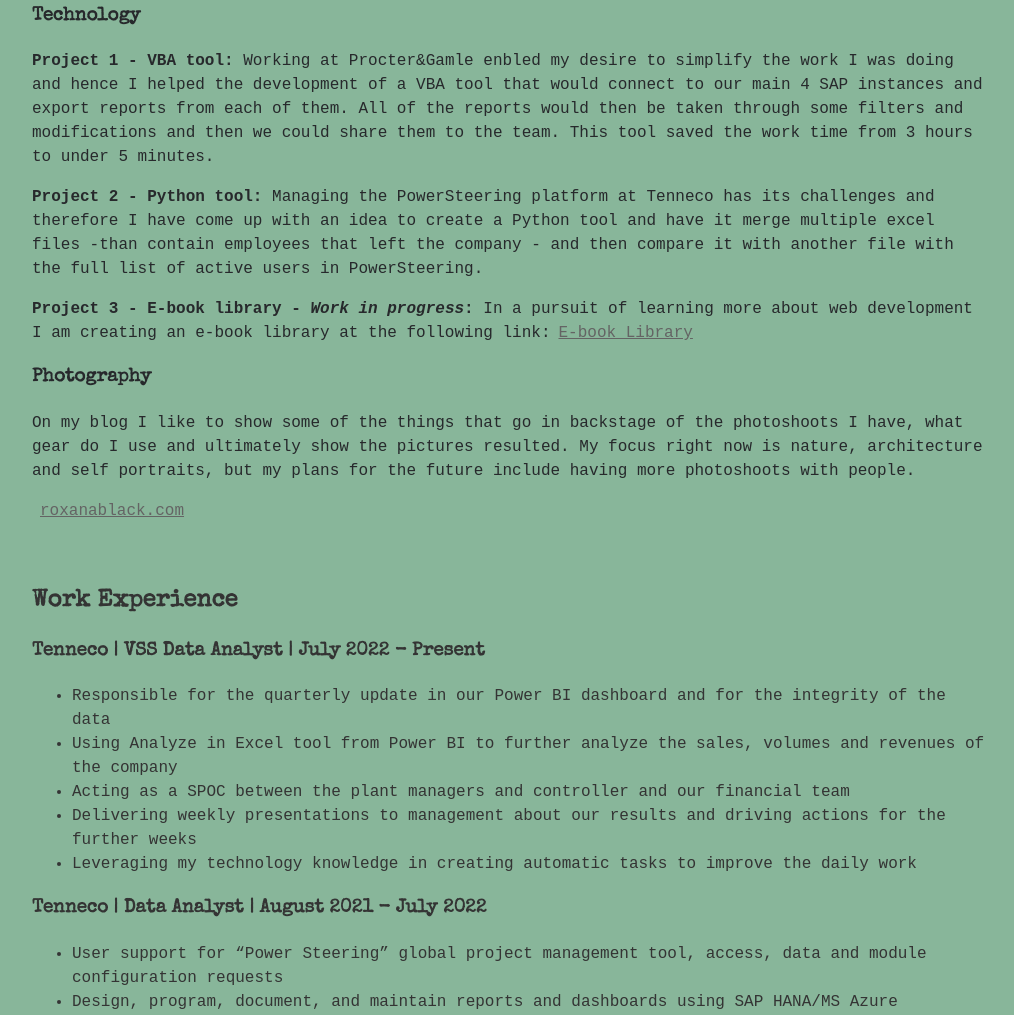
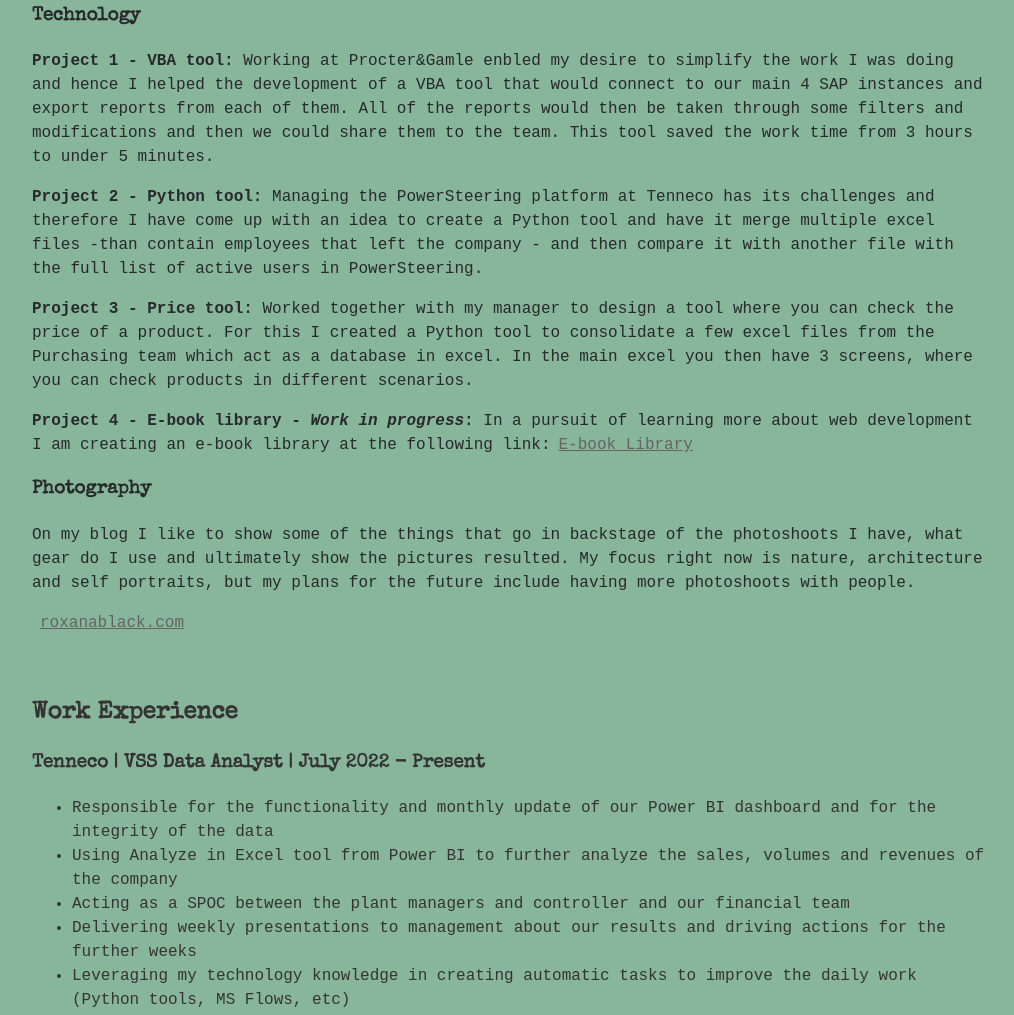
Before and after one commit to roxanaboiciuc/resume, a plain HTML site: page index.html in a window 1280 px wide. Shown: the part 557-1572 px from the top of the page, without its empty margins (128-1142 px from the left). Drawn offline with nearby package versions, Linux system fonts and the light colour scheme; a web font is replaced by a local one.

Commit message:
Add files via upload

```diff
--- a/index.html
+++ b/index.html
@@ -34,8 +34,9 @@
             export reports from each of them. All of the reports would then be taken through some filters and modifications and then we could share them to the team. This tool saved the work time from 3 hours to under 5 minutes.</p>
           <p><b>Project 2 - Python tool:</b> Managing the PowerSteering platform at Tenneco has its challenges and therefore I have come up with an idea to create a Python tool and have it merge multiple excel files
           -than contain employees that left the company - and then compare it with another file with the full list of active users in PowerSteering.</p>
-          <p><b>Project 3 - E-book library - <i>Work in progress</i>:</b> In a pursuit of learning more about web development I am creating an e-book library at the following link:<a href="https://roxanaboiciuc.github.io/E-Book-Library/">E-book Library</a> </p>
-          </section>
+          <p><b>Project 3 - Price tool:</b> Worked together with my manager to design a tool where you can check the price of a product. For this I created a Python tool to consolidate a few excel files from the Purchasing team which act as a database in excel. In the main excel you then have 3 screens, where you can check products in different scenarios. </p>
+          <p><b>Project 4 - E-book library - <i>Work in progress</i>:</b> In a pursuit of learning more about web development I am creating an e-book library at the following link:<a href="https://roxanaboiciuc.github.io/E-Book-Library/">E-book Library</a> </p>
+        </section>
         <!-- End of Project block. -->
         <!-- Copy the whole <section> block to add more projects. -->
         <section>
@@ -57,11 +58,11 @@
           <section>
             <h3>Tenneco | VSS Data Analyst | July 2022 - Present</h3>
             <ul>
-              <li>Responsible for the quarterly update in our Power BI dashboard and for the integrity of the data</li>
+              <li>Responsible for the functionality and monthly update of our Power BI dashboard and for the integrity of the data</li>
               <li>Using Analyze in Excel tool from Power BI to further analyze the sales, volumes and revenues of the company</li>
               <li>Acting as a SPOC between the plant managers and controller and our financial team</li>
               <li>Delivering weekly presentations to management about our results and driving actions for the further weeks</li>
-              <li>Leveraging my technology knowledge in creating automatic tasks to improve the daily work</li>
+              <li>Leveraging my technology knowledge in creating automatic tasks to improve the daily work (Python tools, MS Flows, etc)</li>
             </ul>
           </section>
           <!-- End of Job block. -->
@@ -211,7 +212,7 @@
           </div>
           <p><i>Notes: For the full list of work experience, please check my PDF <a href="https://drive.google.com/file/d/1Md66iMADPqfiNnf27S8Xk-_AOAug-A9o/view?usp=sharing">CV</a>
             or to go my <a href="https://www.linkedin.com/in/roxana-boiciuc-a93125aa/" target="_blank">LinkedIn</a> page.
-          This online resume was last edited in December 2022.</i></p>
+          This online resume was last edited in May 2023.</i></p>
         </div>
       </footer>
     </main>
```
